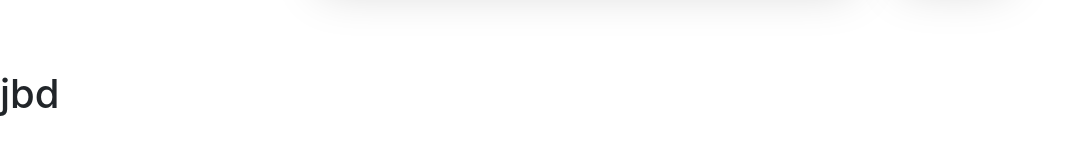
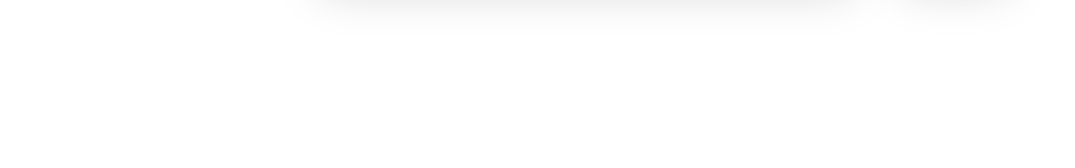
Before and after one commit to johnjeyavel/React-Home-Work, a React (Create React App) app: page / in a window 1280 px wide. Shown: the part 122-290 px from the top of the page, without its empty margins (0-1075 px from the left). Built offline with nearby package versions, Linux system fonts and the light colour scheme.

Commit message:
my first commit

```diff
--- a/src/App.js
+++ b/src/App.js
@@ -1,8 +1,5 @@
 
 import Hook from "./home-work/hook";
-
-
-
 
 
 function App() {
@@ -11,7 +8,7 @@ function App() {
 
 <>
 <Hook/>
-<h1>jbd</h1>
+
 </>
 
   );
```
